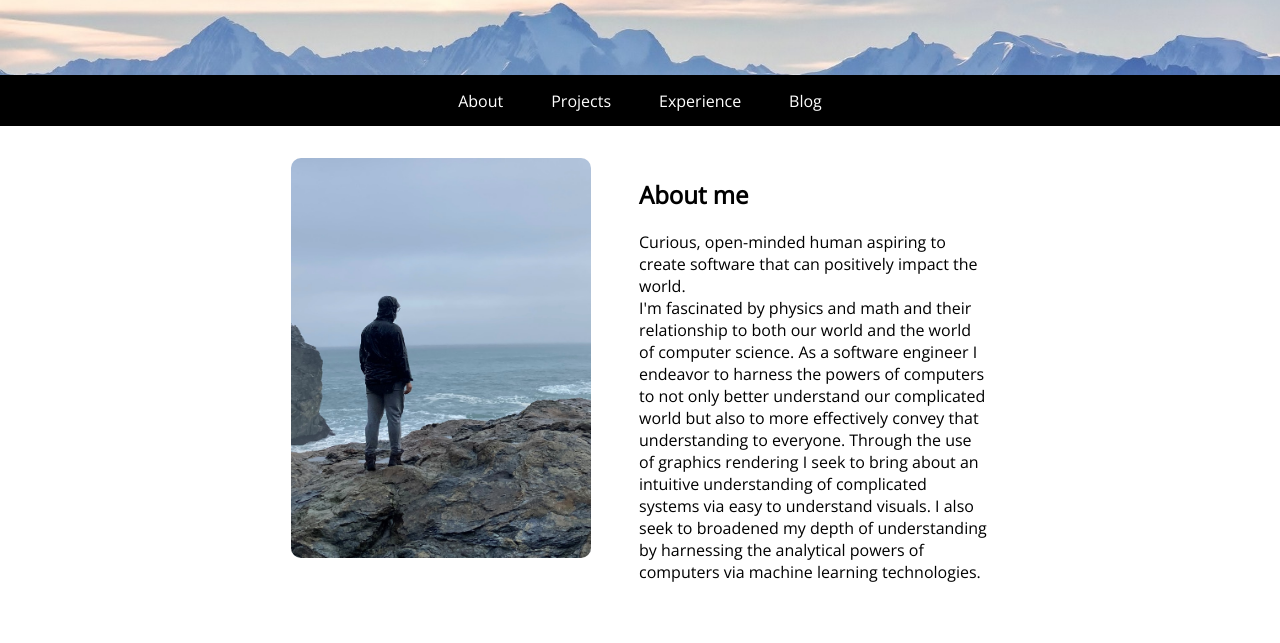
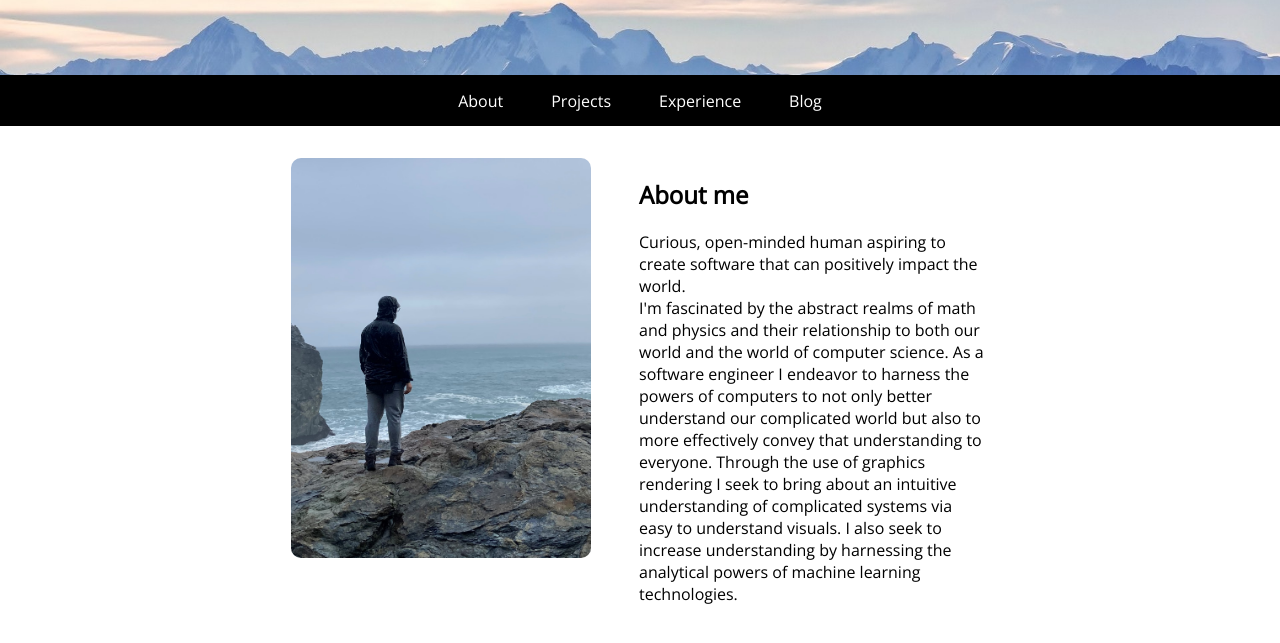
Before and after one commit to Andrewescu/andrewescu.github.io, a plain HTML site: page index.html in a window 1280 px wide. Shown: the part 87-730 px from the top of the page. Drawn offline with nearby package versions, Linux system fonts and the light colour scheme; a web font is replaced by a local one.

Commit message:
Update index.html

```diff
--- a/index.html
+++ b/index.html
@@ -34,13 +34,12 @@
         <h2>About me</h2>
         <p> Curious, open-minded human aspiring to create software that can positively impact the world.
         </p>
-        <p> I'm fascinated by physics and math and their relationship to both our world and the world of computer science.
+        <p> I'm fascinated by the abstract realms of math and physics and their relationship to both our world and the world of computer science.
             As a software engineer I endeavor to harness the powers of computers to not only better understand our
             complicated world but also to more effectively convey that understanding to everyone.
-            Through the use of graphics rendering I seek to
-            bring about an intuitive understanding of complicated systems via easy to understand visuals. I also seek to
-            broadened my depth of understanding by harnessing the analytical powers of computers via machine learning technologies.
-
+            Through the use of graphics rendering I seek to  bring about an intuitive understanding of complicated systems
+            via easy to understand visuals. I also seek to increase understanding
+            by harnessing the analytical powers of machine learning technologies.
         </p>
         </div>
     </div>
```
